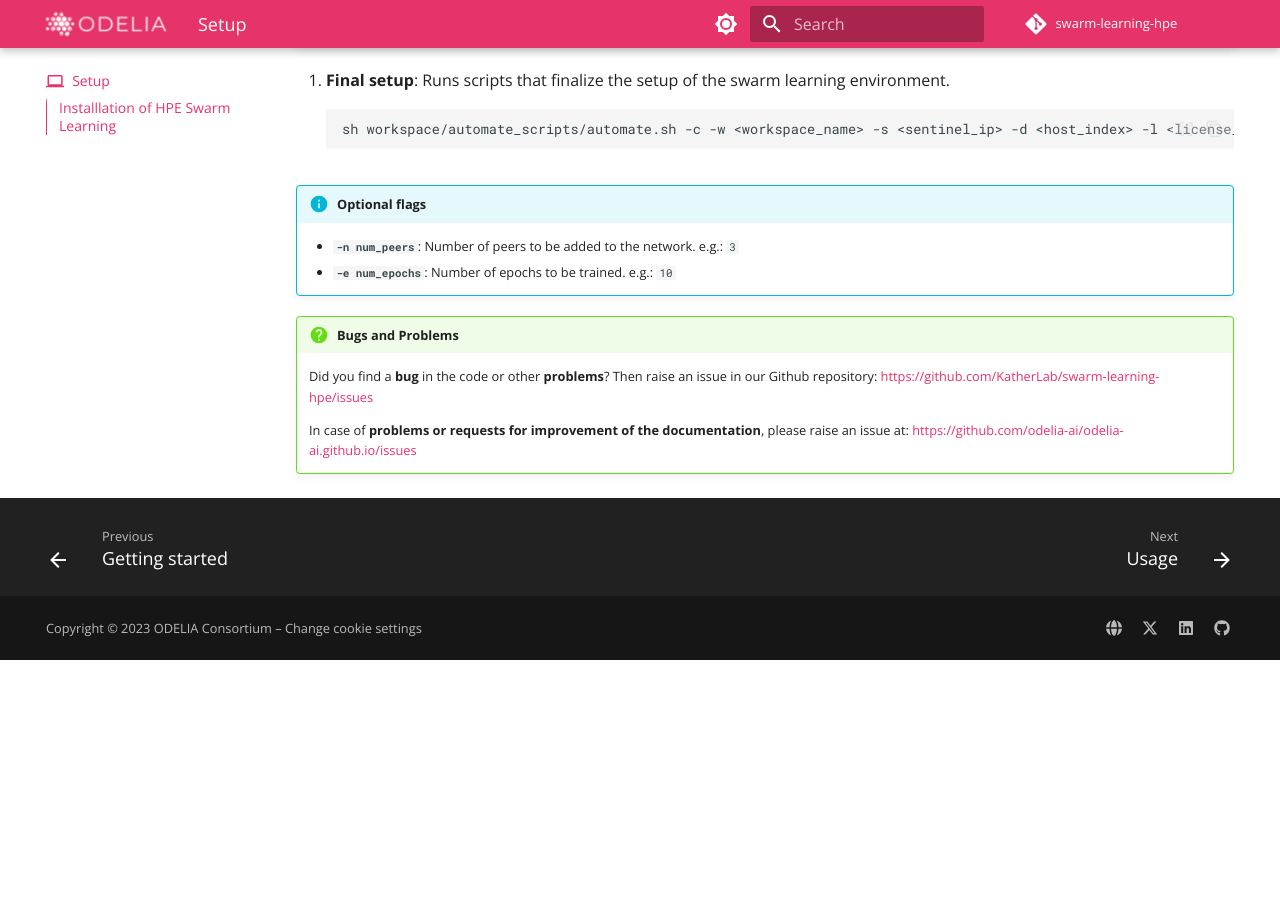
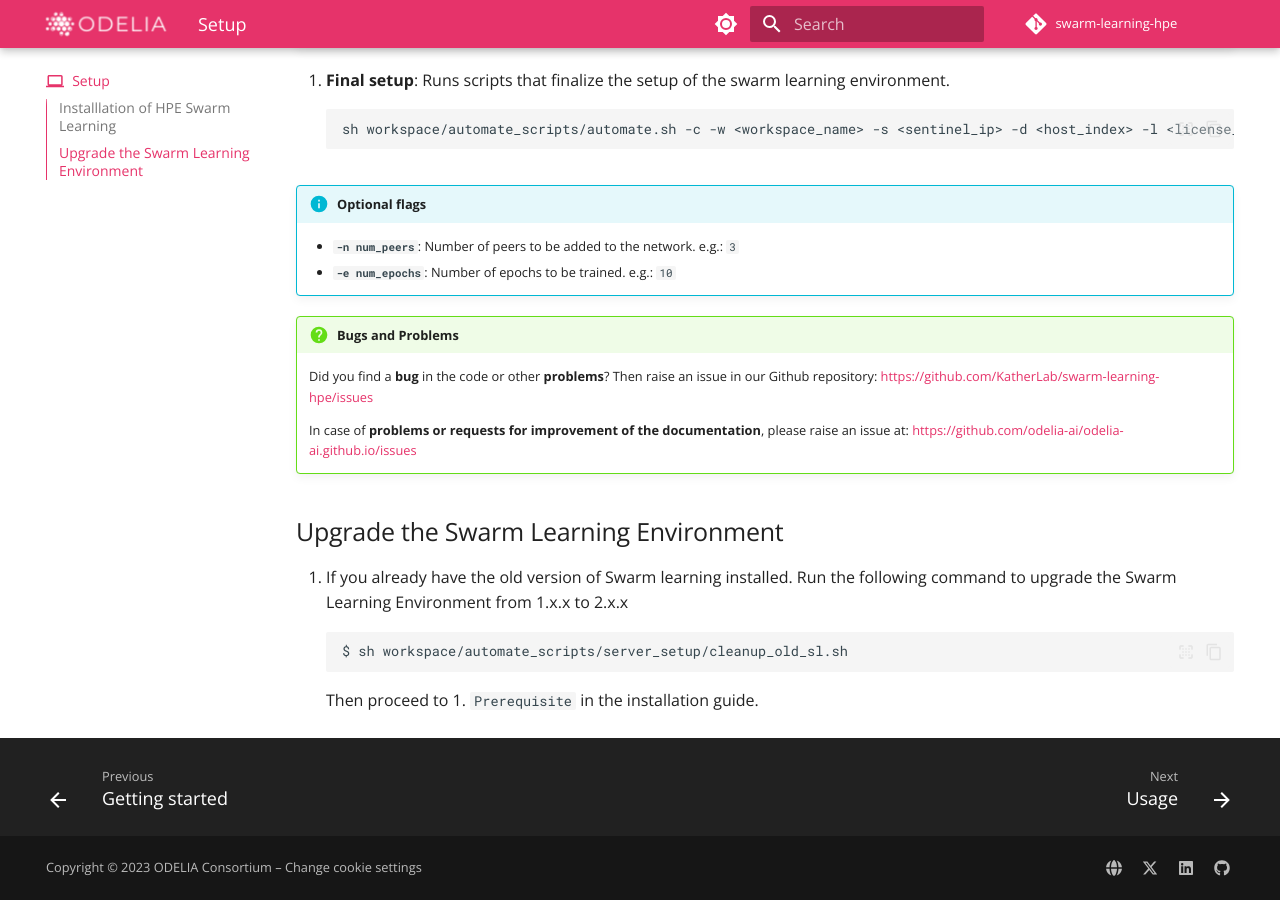
Before and after one commit to odelia-ai/odelia-ai.github.io, an MkDocs documentation site: the page built from docs/4_setup.md, in a window 1280 px wide and 900 px high, scrolled down 953 px. Built offline with MkDocs 1.6.1 and Material for MkDocs 9.7.7, drawn with Linux system fonts in a browser that asks for light colours; comment, search, counter and statistics services are not loaded; before the commit the page ends 1613 px from its top, so only the background shows below that.

Commit message:
update docs to 2.1.0 version

````diff
--- a/docs/4_setup.md
+++ b/docs/4_setup.md
@@ -45,3 +45,11 @@
     Did you find a **bug** in the code or other **problems**? Then raise an issue in our Github repository: [https://github.com/KatherLab/swarm-learning-hpe/issues](https://github.com/KatherLab/swarm-learning-hpe/issues)
 
     In case of **problems or requests for improvement of the documentation**, please raise an issue at: [https://github.com/odelia-ai/odelia-ai.github.io/issues](https://github.com/odelia-ai/odelia-ai.github.io/issues)
+
+## Upgrade the Swarm Learning Environment
+
+1. If you already have the old version of Swarm learning installed. Run the following command to upgrade the Swarm Learning Environment from 1.x.x to 2.x.x
+```sh
+$ sh workspace/automate_scripts/server_setup/cleanup_old_sl.sh
+```
+Then proceed to 1. `Prerequisite` in the installation guide.
````
Also changed, not shown: other parts of docs/4_setup.md (+1 -1 lines), docs/6_security.md (+7 -0 lines), docs/assets/images/vpn_general_structure.png (added), docs/assets/images/vpn_overview.png (added).
